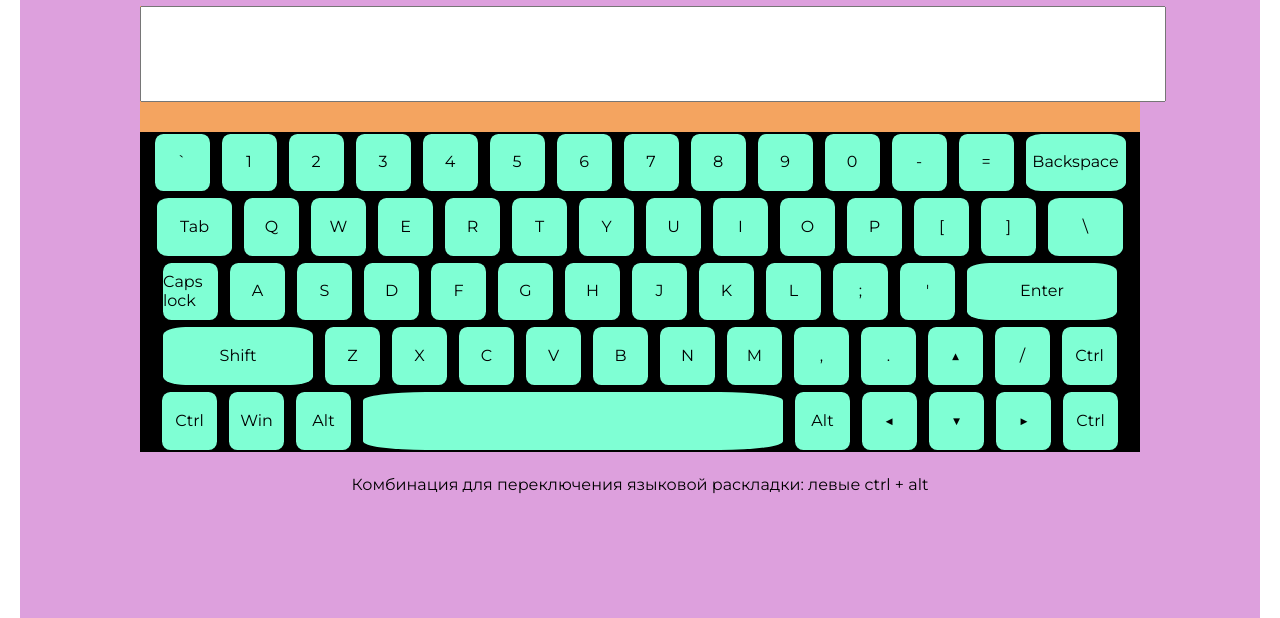
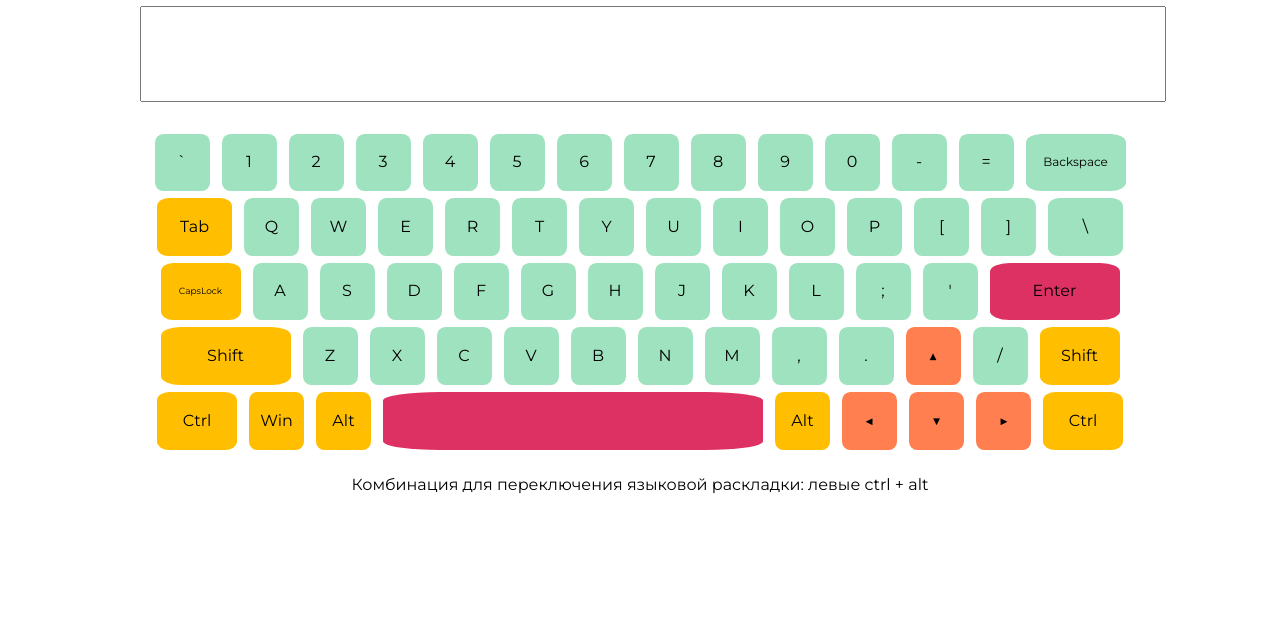
Before and after one commit to NatashaPridanova/virtual-keyboard, a website built with webpack: page src/index.html in a window 1280 px wide. Shown: the part 182-800 px from the top of the page. Built offline with nearby package versions, Linux system fonts and the light colour scheme.

Commit message:
feat: implement design styles of keyboard

```diff
--- a/src/assets/style.css
+++ b/src/assets/style.css
@@ -9,7 +9,6 @@
             width: calc(100% - 40px);
             height: 100vh;
             margin: 0 auto;
-            background-color: plum;
             font-family: 'Montserrat';
             display: flex;
             flex-direction: column;
@@ -22,14 +21,12 @@
             width: 90%;
             height: 40%;
             margin: 0 auto;
-            background-color: sandybrown;
         }
 
         .keyboard-btns {
             width: 100%;
             height: 100%;
             margin: 0 auto;
-            background-color: black;
             display: flex;
             flex-wrap: wrap;
             gap: 1%;
@@ -42,15 +39,24 @@
             height: 18%;
             border-radius: 15%;
             margin: 1px;
-            background-color: aquamarine;
+            background-color: #9FE2BF;
             display: flex;
             justify-content: center;
             align-items: center;
             transition: 0.2s;
         }
 
+        .key_special {
+            background-color: #FFBF00;
+        }
+
+        .key_arrow {
+            background-color: #FF7F50;
+        }
+
         .key_backspace {
-            width: 10%
+            width: 10%;
+            font-size: 12px;
         }
 
         .key_tab,
@@ -59,12 +65,30 @@
         }
 
         .key_enter,
+        .key_shiftl {
+            width: 13%;
+        }
+
         .key_shiftr {
-            width: 15%;
+            width: 8%;
+        }
+
+        .key_enter,
+        .key_space {
+            background-color: #DE3163;
         }
 
         .key_space {
-            width: 42%;
+            width: 38%;
+        }
+
+        .key_capslock {
+            width: 8%;
+            font-size: 9px;
+        }
+
+        .key_ctrl {
+            width: 8%;
         }
 
         .text {
@@ -83,12 +107,12 @@
         }
 
         .key:hover {
-            background-color: bisque;
+            background-color: #17A589;
             cursor: pointer;
         }
 
         .key.active {
-            background-color: bisque;
+            background-color: #17A589;
         }
 
         .key.remove {
--- a/src/index.js
+++ b/src/index.js
@@ -21,6 +21,7 @@ const keyboardWrapper = createDiv(wrapper, 'keyboard-wrapper');
 
 const inputField = document.createElement('input');
 inputField.className = 'text';
+inputField.setAttribute('readonly', 'readonly');
 keyboardWrapper.appendChild(inputField);
 
 const keyboardBtns = createDiv(keyboardWrapper, 'keyboard-btns');
@@ -54,7 +55,7 @@ keyboardBtns.appendChild(keyEqual.getElement);
 const keyBackspace = new Key('div', 'key key_backspace', 'Backspace');
 keyboardBtns.appendChild(keyBackspace.getElement);
 
-const keyTab = new Key('div', 'key key_tab', 'Tab');
+const keyTab = new Key('div', 'key key_tab key_special', 'Tab');
 keyboardBtns.appendChild(keyTab.getElement);
 const keyQ = new Key('div', 'key', 'Q');
 keyboardBtns.appendChild(keyQ.getElement);
@@ -83,7 +84,7 @@ keyboardBtns.appendChild(keyBrR.getElement);
 const keyBSlash = new Key('div', 'key key_bslash', '\\');
 keyboardBtns.appendChild(keyBSlash.getElement);
 
-const keyCapslock = new Key('div', 'key key_capslock', 'Caps lock');
+const keyCapslock = new Key('div', 'key key_capslock key_special', 'CapsLock');
 keyboardBtns.appendChild(keyCapslock.getElement);
 const keyA = new Key('div', 'key', 'A');
 keyboardBtns.appendChild(keyA.getElement);
@@ -107,10 +108,10 @@ const keySemicolon = new Key('div', 'key', ';');
 keyboardBtns.appendChild(keySemicolon.getElement);
 const keyTick = new Key('div', 'key', "'");
 keyboardBtns.appendChild(keyTick.getElement);
-const keyEnter = new Key('div', 'key key_enter', 'Enter');
+const keyEnter = new Key('div', 'key key_enter key_special', 'Enter');
 keyboardBtns.appendChild(keyEnter.getElement);
 
-const keyShiftL = new Key('div', 'key key_shiftr', 'Shift');
+const keyShiftL = new Key('div', 'key key_shiftl key_special', 'Shift');
 keyboardBtns.appendChild(keyShiftL.getElement);
 const keyZ = new Key('div', 'key', 'Z');
 keyboardBtns.appendChild(keyZ.getElement);
@@ -130,30 +131,30 @@ const keyComma = new Key('div', 'key', ',');
 keyboardBtns.appendChild(keyComma.getElement);
 const keyPoint = new Key('div', 'key', '.');
 keyboardBtns.appendChild(keyPoint.getElement);
-const keyUp = new Key('div', 'key', '▲');
+const keyUp = new Key('div', 'key key_arrow', '▲');
 keyboardBtns.appendChild(keyUp.getElement);
 const keySlash = new Key('div', 'key', '/');
 keyboardBtns.appendChild(keySlash.getElement);
-const keyShiftR = new Key('div', 'key key_ctrl', 'Ctrl');
+const keyShiftR = new Key('div', 'key key_shiftr key_special key_special', 'Shift');
 keyboardBtns.appendChild(keyShiftR.getElement);
 
-const keyCtrlL = new Key('div', 'key key_ctrl', 'Ctrl');
+const keyCtrlL = new Key('div', 'key key_ctrl key_special', 'Ctrl');
 keyboardBtns.appendChild(keyCtrlL.getElement);
-const keyWin = new Key('div', 'key', 'Win');
+const keyWin = new Key('div', 'key key_special', 'Win');
 keyboardBtns.appendChild(keyWin.getElement);
-const keyAltL = new Key('div', 'key', 'Alt');
+const keyAltL = new Key('div', 'key key_special', 'Alt');
 keyboardBtns.appendChild(keyAltL.getElement);
 const keySpace = new Key('div', 'key key_space', '');
 keyboardBtns.appendChild(keySpace.getElement);
-const keyAltR = new Key('div', 'key', 'Alt');
+const keyAltR = new Key('div', 'key key_special', 'Alt');
 keyboardBtns.appendChild(keyAltR.getElement);
-const keyLeft = new Key('div', 'key', '◀');
+const keyLeft = new Key('div', 'key key_arrow', '◀');
 keyboardBtns.appendChild(keyLeft.getElement);
-const keyDown = new Key('div', 'key', '▼');
+const keyDown = new Key('div', 'key key_arrow', '▼');
 keyboardBtns.appendChild(keyDown.getElement);
-const keyRight = new Key('div', 'key', '▶');
+const keyRight = new Key('div', 'key key_arrow', '▶');
 keyboardBtns.appendChild(keyRight.getElement);
-const keyCtrlR = new Key('div', 'key key_ctrl', 'Ctrl');
+const keyCtrlR = new Key('div', 'key key_ctrl key_special', 'Ctrl');
 keyboardBtns.appendChild(keyCtrlR.getElement);
 
 const paragraph = document.createElement('p');
```
